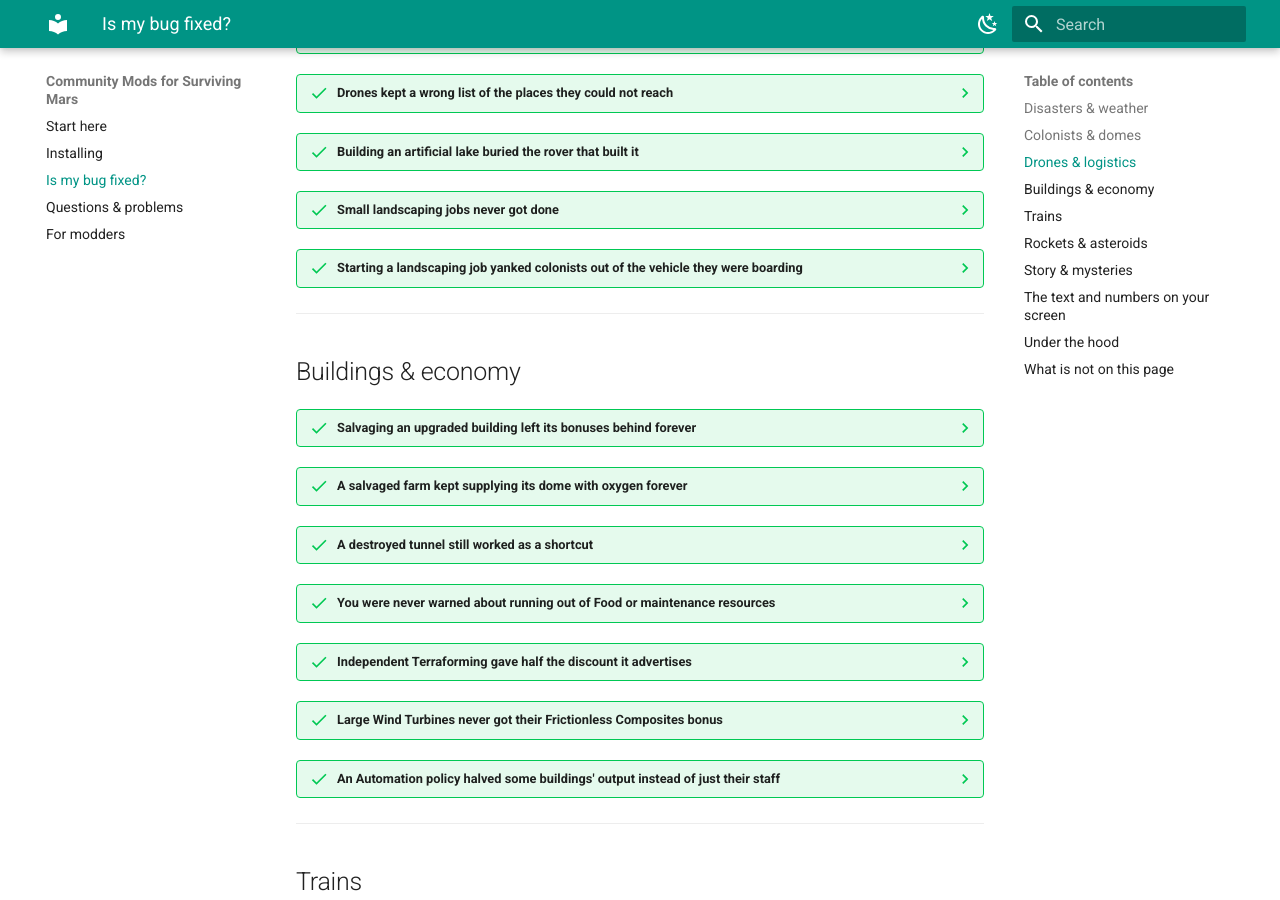
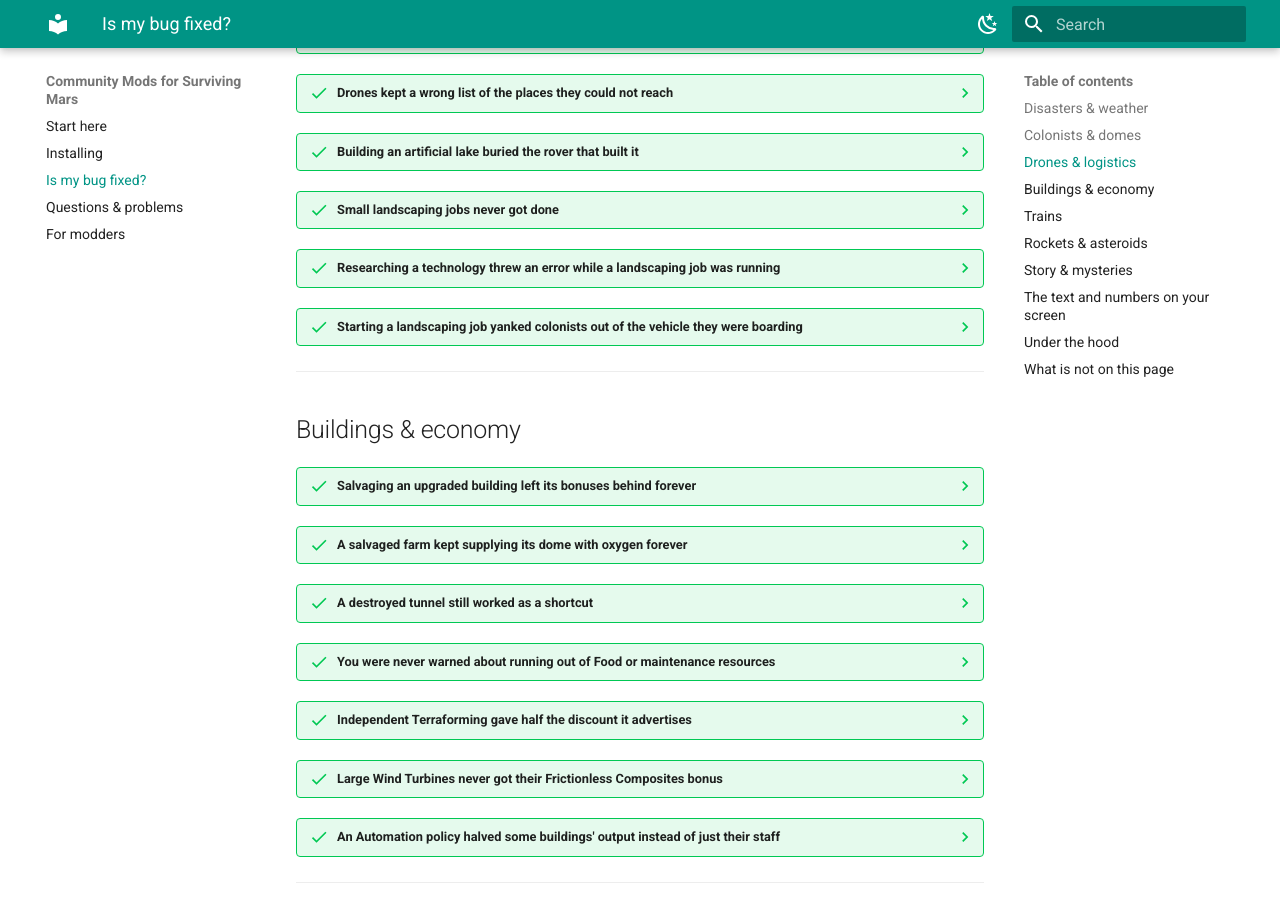
Before and after one commit to catt144/SMR-CommunityMods, an MkDocs documentation site: the page built from content/fix-list.md, in a window 1280 px wide and 900 px high, scrolled down 2651 px. Built offline with MkDocs 1.6.1 and Material for MkDocs 9.7.7, drawn with Linux system fonts in a browser that asks for light colours; part of the change alters nothing that is shown.

Commit message:
fix list: the landscaping research error, written the way a player hit it
F105 — a base-game bug a player reported against the live listings. Entry sits
with the other landscaping fixes in Drones & logistics rather than in Buildings
& economy, because "researching a tech threw an error while I was levelling" is
how a player meets it; "construction cost refresh" is only how we found it.

Says error, not crash: Surviving Mars catches Lua errors, so the player sees a
message box or a log line, never a CTD.

Carries the sentence the reporter actually needs — it is safe to install on a
save this is already happening in, and the levelling job can stay where it is.
That was measured on 2026-08-24 (fix pack leg D), not inferred from the shape of
the fix.

Count moves 79 -> 80; section tally sums. The store cards quote that number and
are updated in the fix pack repo.

```diff
--- a/content/fix-list.md
+++ b/content/fix-list.md
@@ -415,6 +415,29 @@ saw, what was wrong underneath, and what happens now.
     raised an error and cancelled the drone's command.
 
     **After the fix:** small areas are worked like any other.
+
+??? success "Researching a technology threw an error while a landscaping job was running"
+    **What you saw:** an error naming `ConstructionSite.lua`, at the moment a
+    technology finished researching — often right after a milestone completed, or
+    a rocket landed, or anything else that handed you a lump of research. If you
+    had mods installed, the game may have blamed one of them by name.
+
+    **What was wrong:** a levelling or rock-clearing area is a construction site,
+    but it skips one piece of the bookkeeping every other construction site
+    fills in. Separately, three technologies reduce building costs, and when one
+    of those finishes the game sweeps every construction site on the map to
+    update its numbers. It reached the landscaping area, looked for bookkeeping
+    that was never filled in, and errored.
+
+    **After the fix:** the sweep skips landscaping areas, which have nothing to
+    update — their work is measured in volume of rock, not in resources. Every
+    other construction site is refreshed exactly as before.
+
+    **⚠️ Worth knowing:** this is a base-game bug and needs no mods to happen. It
+    is also **safe to fix after the fact** — if you already have a save where
+    this is happening, installing the pack is enough; the levelling job can stay
+    where it is and you do not need to demolish anything. The technology your
+    milestone paid for was the trigger, not the cause.
 
 ??? success "Starting a landscaping job yanked colonists out of the vehicle they were boarding"
     **What you saw:** colonists pulled back out of a rover or train they were
```
